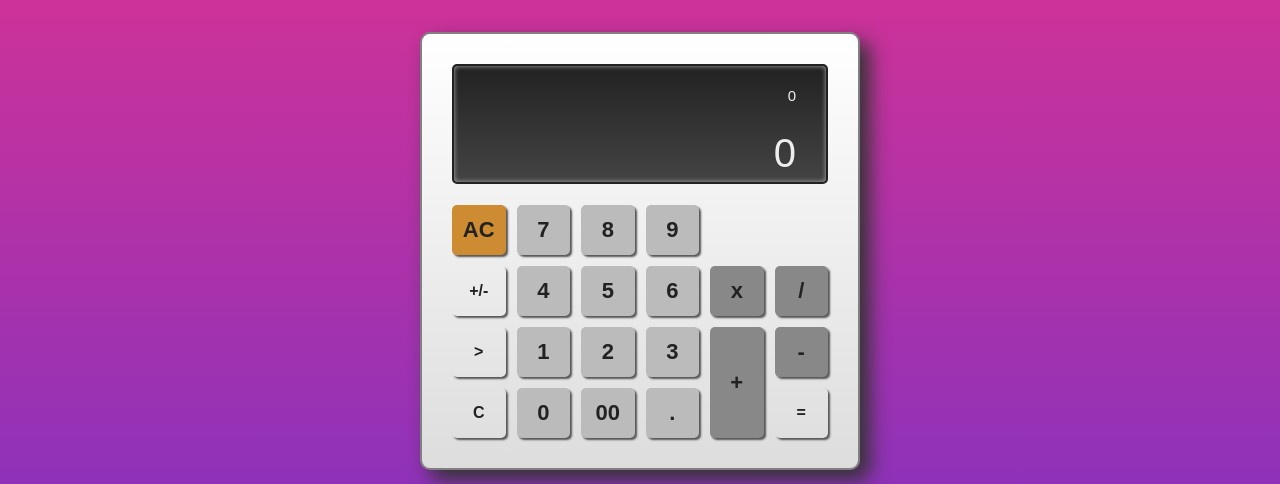
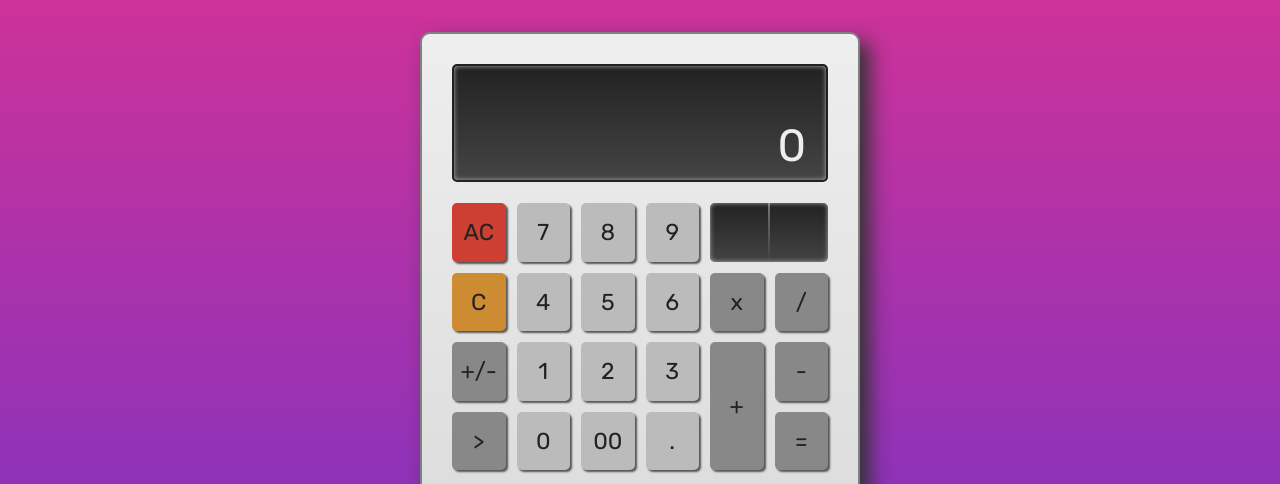
Before and after one commit to GreatDistances/OP-calculator, a plain HTML site: page index.html in a window 1280 px wide. Shown: the top 484 px of the page. Drawn offline with Linux system fonts and the light colour scheme; a web font is replaced by a local one.

Commit message:
Calculator functional, interactions as expected
Styling revised as well.

```diff
--- a/index.html
+++ b/index.html
@@ -38,6 +38,7 @@
         <div class="btn change c">C</div>
         <div class="btn change ac">AC</div>
         <div class="btn change backspace">></div>
+        <div class="solar-panel"></div>
       </div>
     </main>
     <a class="footer-link" href="https://github.com/GreatDistances"
--- a/scripts.js
+++ b/scripts.js
@@ -1,6 +1,7 @@
 // DOM elements
 
 const numButtons = document.querySelectorAll(".num");
+const screen = document.querySelector(".screen");
 const screenCurrent = document.querySelector(".screen-current");
 const screenPrevious = document.querySelector(".screen-previous");
 const operators = document.querySelectorAll(".op");
@@ -18,6 +19,7 @@ let prevNumDisplay = "";
 let currentOp = "";
 let prevOp = "";
 let lastKeyed = "";
+screenPrevious.textContent = "";
 
 const clearAll = () => {
   currentNum = 0;
@@ -26,7 +28,7 @@ const clearAll = () => {
   prevOp = "";
   lastKeyed = "";
   screenCurrent.textContent = currentNum;
-  screenPrevious.textContent = prevNum;
+  screenPrevious.textContent = "";
 };
 
 clearAll(); // reset calculator on load
@@ -49,8 +51,8 @@ operators.forEach((button) => {
     if (prevOp === "") {
       prevNum = currentNum;
       updatePrevNumDisplay(currentNum, currentOp);
+      currentNum = 0;
       updateCurrentNumDisplay(currentNum);
-      currentNum = 0;
       prevOp = currentOp;
       // allows switching of operator
     } else if (lastKeyed === "op") {
@@ -58,6 +60,7 @@ operators.forEach((button) => {
       currentOp = button.innerText;
       updatePrevNumDisplay(prevNum, currentOp);
       return;
+      // regular calculations after first entry
     } else {
       calculate(currentNum, prevOp, prevNum);
       updatePrevNumDisplay(prevNum, currentOp);
@@ -68,21 +71,45 @@ operators.forEach((button) => {
   });
 });
 
+equals.addEventListener("click", () => {
+  console.log(`currentNum: ${currentNum}, prevNum: ${prevNum}`);
+  console.log(`currentOp: ${currentOp}, prevOp: ${prevOp}`);
+  calculate(currentNum, prevOp, prevNum);
+  currentNum = prevNum;
+  prevNum = 0;
+  updateCurrentNumDisplay(limitDigits(currentNum));
+  lastKeyed = "equals";
+  currentOp = "";
+  prevOp = "";
+  lastKeyed = "equals";
+  screenPrevious.textContent = "";
+  console.log(`currentNum: ${currentNum}, prevNum: ${prevNum}`);
+  console.log(`currentOp: ${currentOp}, prevOp: ${prevOp}`);
+});
+
 backspace.addEventListener("click", () => {
   deleteOneChar();
   lastKeyed = "num";
 });
 
 ac.addEventListener("click", () => {
+  screenCurrent.style.color = "#EEE";
   clearAll();
 });
 
+c.addEventListener("click", () => {
+  currentNum = 0;
+  updateCurrentNumDisplay(currentNum);
+});
+
 const appendCurrentNumDisplay = (num) => {
-  if (currentNum === 0) {
+  if (parseInt(num) === 0 && currentNum === 0) {
+    return;
+  } else if (currentNum === 0) {
     currentNum = num;
   } else if (num === "." && currentNum.includes(".")) {
     return;
-  } else {
+  } else if (currentNum.length < 10) {
     currentNum = currentNum + num;
   }
   updateCurrentNumDisplay(currentNum);
@@ -125,7 +152,7 @@ const calculate = (current, op, prev) => {
     default:
       return;
   }
-  currentNum = 0;
+    currentNum = 0;
 };
 
 // basic math functions
@@ -134,8 +161,7 @@ const subtractFunc = (a, b) => a - b;
 const multiplyFunc = (a, b) => a * b;
 const divideFunc = (a, b) => {
   if (b === 0) {
-    ac.style.backgroundColor = "#cd3f32";
-    screen.style.border = "5px solid #cd3f32";
+    screenCurrent.style.color = "#cd3f32";
     return NaN;
   }
   return a / b;
--- a/styles.css
+++ b/styles.css
@@ -1,3 +1,5 @@
+@import url('https://fonts.googleapis.com/css?family=Rubik&display=swap');
+
 * {
     margin: 0;
     padding: 0;
@@ -7,7 +9,7 @@
 body {
     height: 100vh;
     background-image: linear-gradient(#cd3299, #6632cd);
-    font-family: Trirong, sans-serif;
+    font-family: Rubik, sans-serif;
     padding: 2em;
 }
 
@@ -15,7 +17,7 @@ body {
     box-sizing: border-box;
     display: grid;
     grid-template-columns: repeat(6, 1fr);
-    grid-auto-rows: minmax(50px, auto);
+    grid-auto-rows: 1fr 1fr 1fr 1fr 1fr 1fr;
     column-gap: 11px;
     row-gap: 11px;
     width: 440px; /* smartphone max width */
@@ -23,15 +25,15 @@ body {
     border: 2px solid grey;
     border-radius: 10px;
     padding: 30px;
-    background-image: linear-gradient(0deg,#DDD, #FFF);
+    background-image: linear-gradient(0deg,#DDD, #EEE);
     box-shadow: 10px 10px 20px #333;
     grid-template-areas:
         "screen screen screen screen screen screen"
         "screen screen screen screen screen screen"
-        "ac seven eight nine percentage ."
-        "negative four five six multiplier divider"
-        "backspace one two three plus minus"
-        "c zero zeroZero decimal plus equals";
+        "ac seven eight nine solarPanel solarPanel"
+        "c four five six multiplier divider"
+        "negative one two three plus minus"
+        "backspace zero zeroZero decimal plus equals";
 }
 
 .calc-container > .btn {
@@ -39,11 +41,10 @@ body {
     align-items: center;
     justify-content: center;
     color: #222;
-
-    font-weight: bold;
     border-radius: 5px;
     box-shadow: 2px 2px 2px #555555;
     user-select: none;
+    font-size: 23px;
 }
 
 .calc-container > .btn:hover {
@@ -61,14 +62,12 @@ body {
     grid-template-columns: 1fr;
     align-items: center;
     justify-content: flex-end;
-    padding-right: 10px;
+    padding: 0px 20px 8px;
     margin-bottom: 10px;
     background-image: linear-gradient(#222, #444);
     grid-area: screen;
     border: 2px solid #222;
     border-radius: 5px;
-    height: 120px;
-    font-size: 40px;
     color: #EEE;
     box-shadow: inset 0px 0px 5px 0px #AAA;
 }
@@ -78,13 +77,13 @@ body {
     display: flex;
     align-items: center;
     justify-content: flex-end;
-    padding-right: 20px;
-    font-size: 40px;
+
+    font-size: 45px;
     color: #EEE;
 }
 
 .screen-previous {
-    font-size: 15px;
+    font-size: 22px;
 }
 
 .num {
@@ -92,18 +91,20 @@ body {
     font-size: 22px;
 }
 
-.op {
+.op, .backspace, .equals, .negative  {
     background-color: #888;
     font-size: 22px;
 }
 
 .ac {
     grid-area: ac;
-    background-color: #cd8c32;
+    background-color: #cd3f32;
     font-size: 22px;
 }
 .c {
     grid-area: c;
+    background-color: #cd8c32;
+    font-size: 22px;
 }
 
 .plus {
@@ -182,3 +183,22 @@ body {
 .footer-link {
     text-decoration: none;
 }
+
+.solar-panel::before {
+    content: '';
+    position: absolute;
+    width: 1px;
+    height: 100%;
+    background: linear-gradient(to bottom, #ccc, transparent);
+    left: 50%;
+    transform: translateX(-50%);
+    z-index: 1;
+}
+
+.solar-panel {
+    grid-area: solarPanel;
+    background-image: linear-gradient(#222, #444);
+    border-radius: 5px;
+    position: relative; /* Ensure the ::before pseudo-element is positioned relative to this container */
+    box-shadow: inset 0px 0px 5px 0px #AAA;
+}
```
